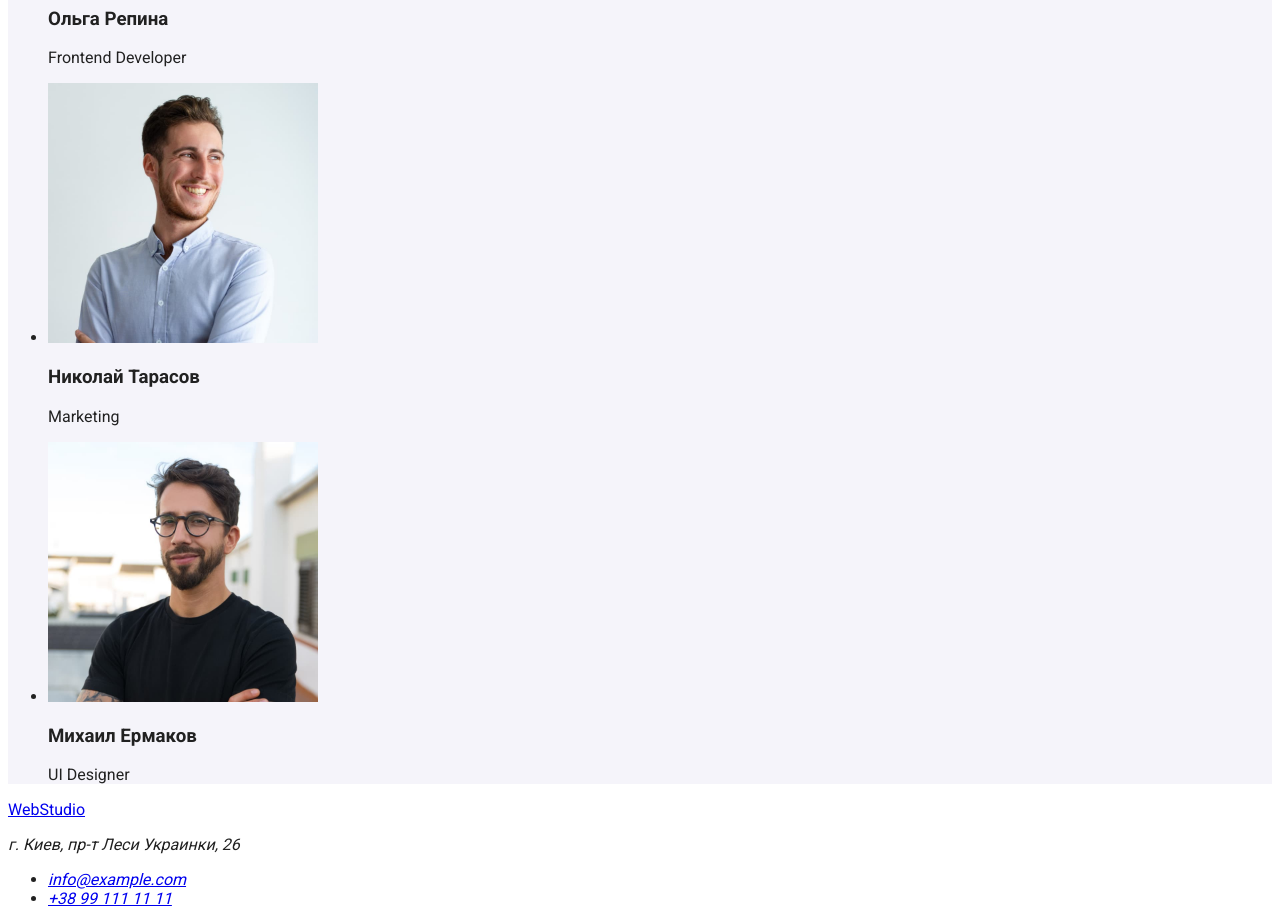
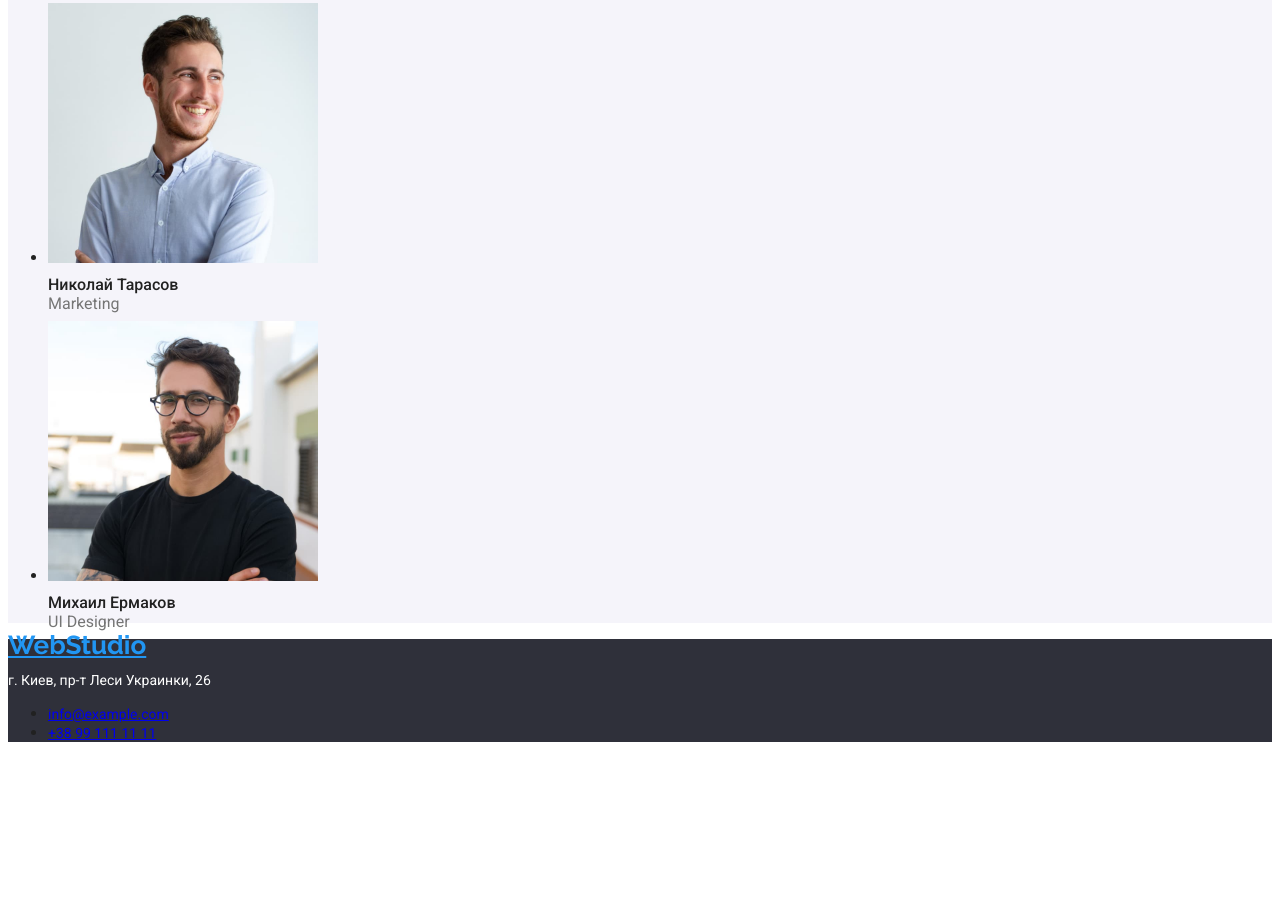
Before and after one commit to Romandionus/goit-markup-hw-02, a plain HTML site: page index.html in a window 1280 px wide. Shown: the part 2122-3046 px from the top of the page. After the commit the page ends 2880 px from the top, so only its background shows below. Drawn offline with Linux system fonts and the light colour scheme.

Commit message:
end first page
закончил стили первой страницы

```diff
--- a/css/style.css
+++ b/css/style.css
@@ -93,3 +93,45 @@ body {
 .our-team {
   background-color: #f5f4fa;
 }
+
+.team-person {
+  font-family: Roboto;
+  font-style: normal;
+  font-weight: 500;
+  font-size: 16px;
+  line-height: 19%;
+  color: #212121;
+}
+
+.team-position {
+  font-family: Roboto;
+  font-style: normal;
+  font-weight: normal;
+  font-size: 16px;
+  line-height: 19%;
+  color: #757575;
+}
+
+/* футер */
+
+.bottom-part {
+  background-color: #2f303a;
+}
+
+.map-address {
+  font-family: Roboto;
+  font-style: normal;
+  font-weight: normal;
+  font-size: 14px;
+  line-height: 24p%;
+  color: #ffffff;
+}
+
+.link-contacts-footer {
+  font-family: Roboto;
+  font-style: normal;
+  font-weight: normal;
+  font-size: 14px;
+  line-height: 24%;
+  color: #ffffff, 60%;
+}
--- a/index.html
+++ b/index.html
@@ -73,32 +73,32 @@
             <h2 class="main-topic">Наша команда</h2>
             <ul>
                 <li><img src="./images/productdesigner.jpg" width="270" height="260" alt="product designer">
-                    <h3>Игорь Демьяненко</h3>
-                    <p lang="en">Product Designer</p>
+                    <h3 class="team-person">Игорь Демьяненко</h3>
+                    <p class="team-position" lang="en">Product Designer</p>
                 </li>
                 <li><img src="./images/frontenddeveloper.jpg" width="270" height="260" alt="frontend developer">
-                    <h3>Ольга Репина</h3>
-                    <p lang="en">Frontend Developer</p>
+                    <h3 class="team-person">Ольга Репина</h3>
+                    <p class="team-position" lang="en">Frontend Developer</p>
                 </li>
                 <li><img src="./images/marketing.jpg" width="270" height="260" alt="marketing">
-                    <h3>Николай Тарасов</h3>
-                    <p lang="en">Marketing</p>
+                    <h3 class="team-person">Николай Тарасов</h3>
+                    <p class="team-position" lang="en">Marketing</p>
                 </li>
                 <li><img src="./images/uidesigner.jpg" width="270" height="260" alt="ui designer">
-                    <h3>Михаил Ермаков</h3>
-                    <p lang="en">UI Designer</p>
+                    <h3 class="team-person">Михаил Ермаков</h3>
+                    <p class="team-position" lang="en">UI Designer</p>
                 </li>
             </ul>
         </section>
     </main>
     <!--футер сайта-->
-    <footer>
-        <a href="./index.html">WebStudio</a>
+    <footer class="bottom-part">
+        <a class="homepage" href="./index.html">WebStudio</a>
         <address>
-            <p>г. Киев, пр-т Леси Украинки, 26</p>
+            <p class="map-address">г. Киев, пр-т Леси Украинки, 26</p>
             <ul>
-                <li><a href="mailto:info@example.com">info@example.com</a></li>
-                <li><a href="tel:+38099-111-11-11">+38 99 111 11 11</a></li>
+                <li><a class="link-contacts-footer" href="mailto:info@example.com">info@example.com</a></li>
+                <li><a class="link-contacts-footer" href="tel:+38099-111-11-11">+38 99 111 11 11</a></li>
             </ul>
         </address>
     </footer>
```
